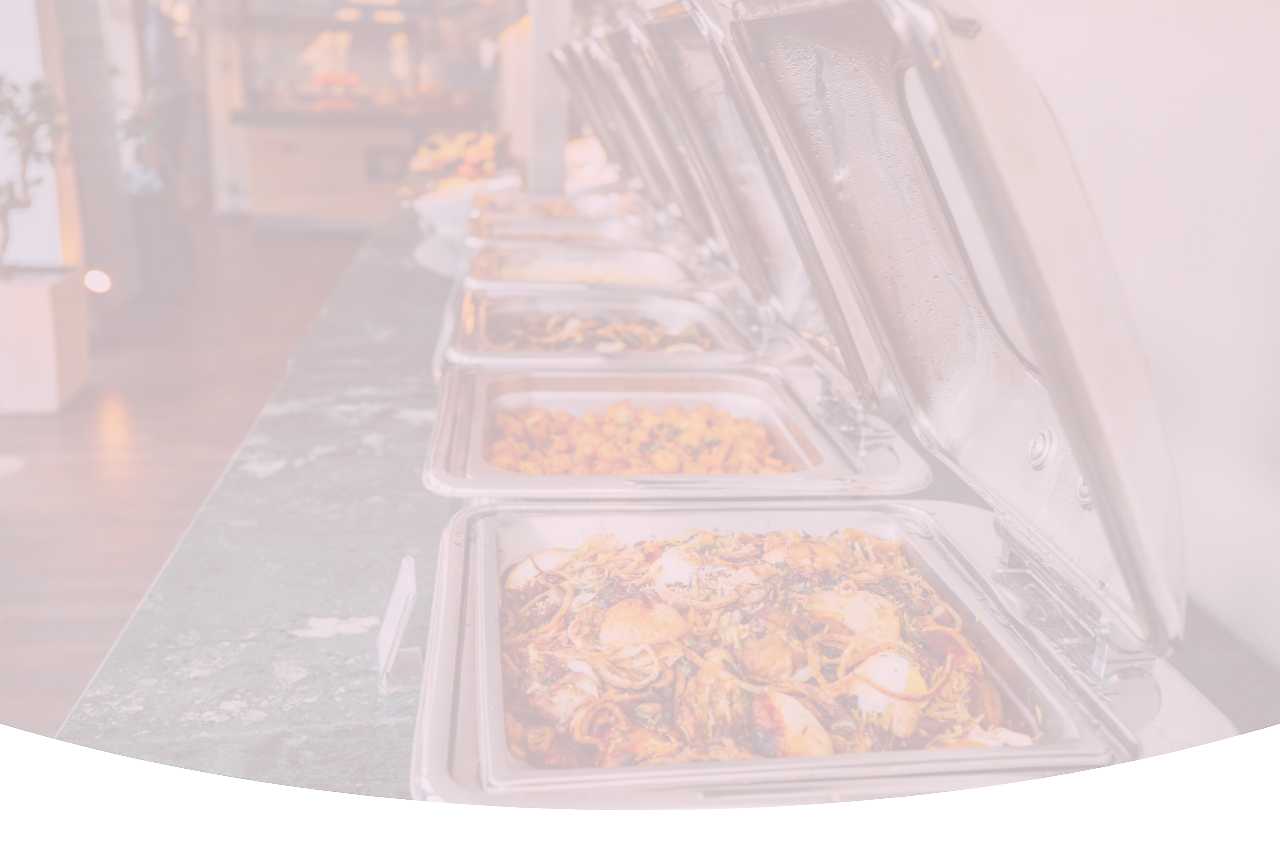
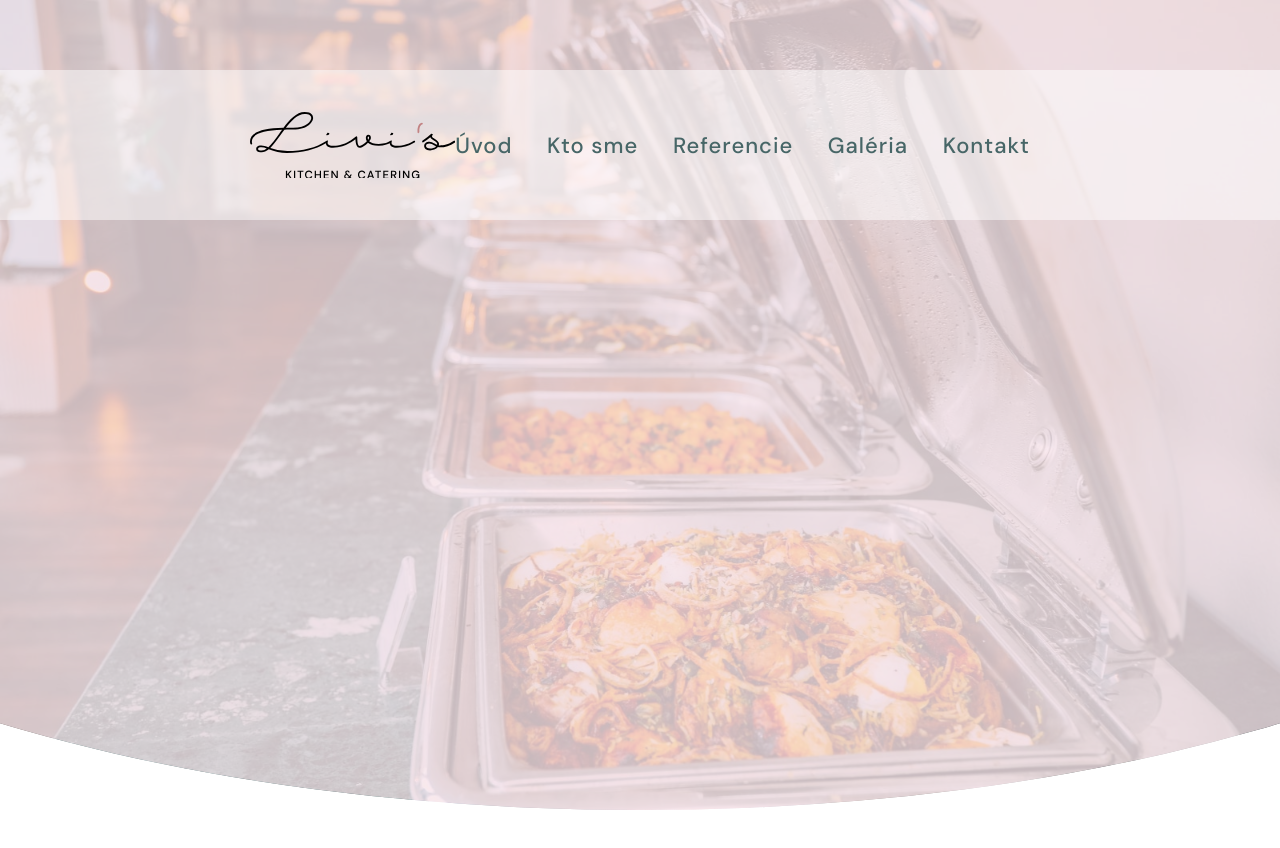
Before and after one commit to rastislav-domanisky/VIAC-frontend-assigment, a React (Create React App) app: page / in a window 1280 px wide. Shown: the top 848 px of the page. Built offline with nearby package versions, Linux system fonts and the light colour scheme.

Commit message:
updated HomeScreen

```diff
--- a/src/views/HomeScreen/HomeScreen.js
+++ b/src/views/HomeScreen/HomeScreen.js
@@ -1,6 +1,7 @@
 import React from 'react';
 import "./HomeScreen.scss";
 
+import Header from '../../components/Header/Header';
 import bg1 from "../../assets/gallery/galeria-4.jpg";
 
 const HomeScreen = () => {
@@ -10,7 +11,7 @@ const HomeScreen = () => {
                 backgroundImage: "url('" + bg1 + "')",
             }} >
             <div className="bgColor">
-
+                <Header />
             </div>
             </div>
         </div>
--- a/src/views/HomeScreen/HomeScreen.scss
+++ b/src/views/HomeScreen/HomeScreen.scss
@@ -17,6 +17,7 @@
             height: 100%;
             box-sizing: border-box;
             background: rgba($color: #f9e8eb, $alpha: 0.8);
+            padding: 70px 0;
         }
     }
 }
```
